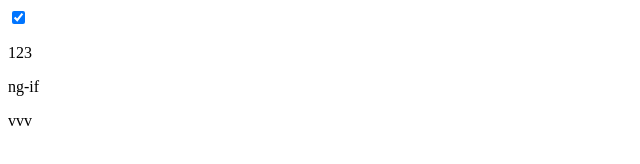
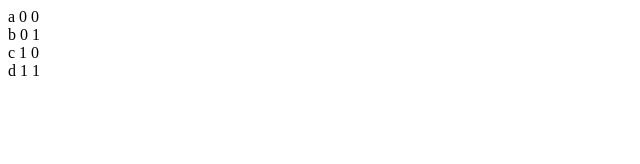
Before and after one commit to lcoder/miaov, a plain HTML site: page angular/index.html in a window 1280 px wide. Shown: the whole page, without its empty margins (0-640 px from the left). Drawn offline with nearby package versions, Linux system fonts and the light colour scheme.

Commit message:
指令：ng-init

```diff
--- a/angular/index.html
+++ b/angular/index.html
@@ -17,7 +17,7 @@ var m1 = angular.module("myApp",[]) ;
 m1.controller("Aaa",["$scope","$interval",function($scope,$interval){
 
 
-    $scope.isShow = true ;
+    $scope.arr = [ ['a','b'] , ['c','d'] ] ;
 
 }]);
 //angular.bootstrap(document,["myApp"])           // 初始化模块
@@ -27,19 +27,13 @@ m1.controller("Aaa",["$scope","$interval",function($scope,$interval){
 <body>
 
     <div id="aa" ng-controller="Aaa">
-        <input type="checkbox" ng-model="isShow">
-        <p ng-show="isShow">123</p>
-        <p ng-hide="isShow">456</p>
-
-        <div ng-if="isShow">ng-if</div>
-
-
-        <p ng-switch on="isShow" >
-            <span ng-switch-default >aaa</span>
-            <span ng-switch-when="false">bbb</span><span ng-switch-when="true">vvv</span>
-        </p>
-
-        <!-- ng-open detailsb 标签打开关闭 -->
+        <div>
+            <div ng-repeat="arrOuter in arr" ng-init="$outIndex = $index">
+                <div ng-repeat="arrInner in arrOuter" ng-init="$innerIndex = $index">
+                    {{ arrInner }} {{ $outIndex }} {{ $innerIndex }}
+                </div>
+            </div>
+        </div>
     </div>
 
 </body>
```
